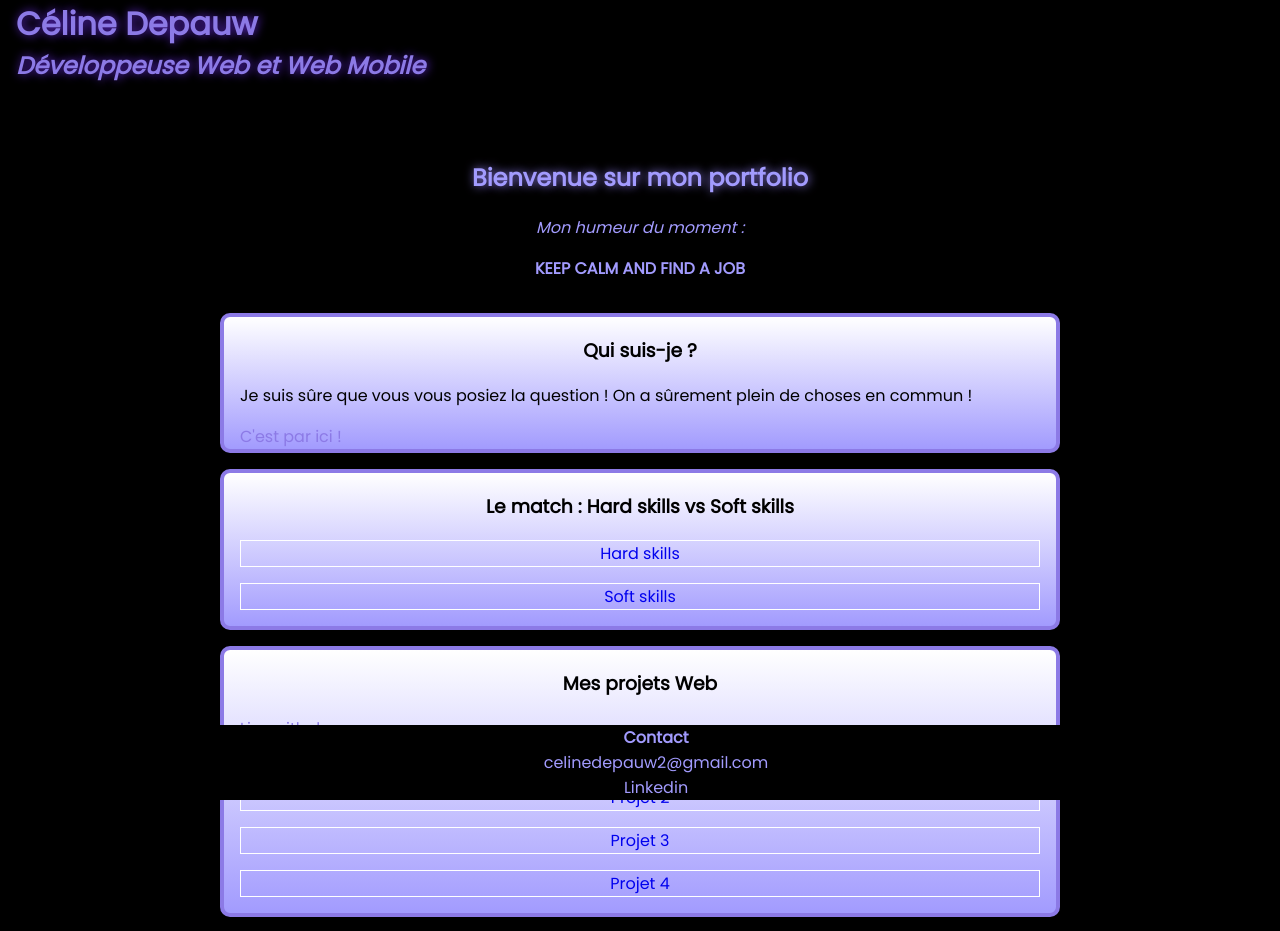
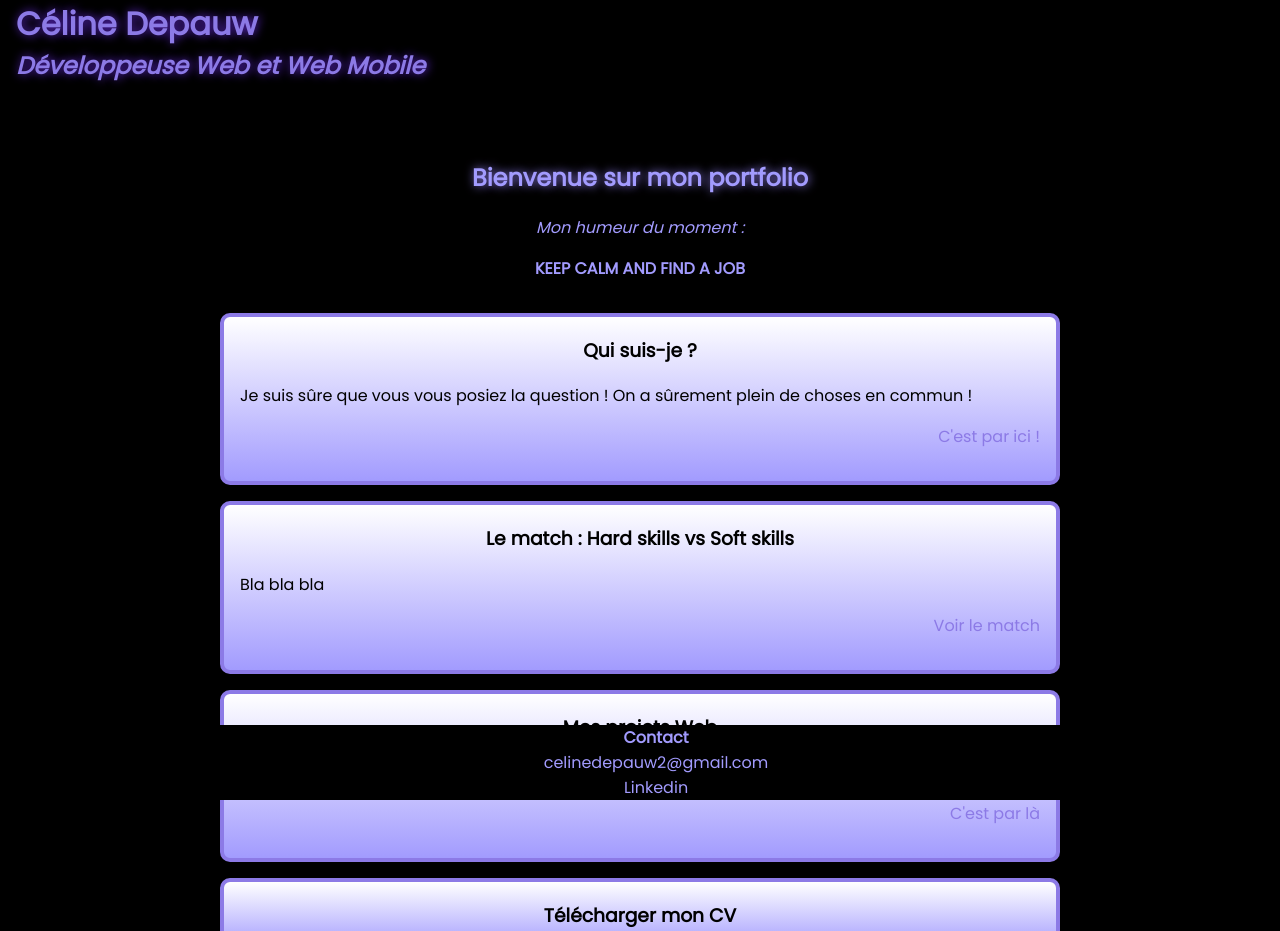
Before and after one commit to celinedepauw/netlify_deploy, a React (Create React App) app in the folder portfolio/: page / in a window 1280 px wide. Shown: the top 931 px of the page. Built offline with nearby package versions, Linux system fonts and the light colour scheme.

Commit message:
margin ok all pages

```diff
--- a/portfolio/src/App.scss
+++ b/portfolio/src/App.scss
@@ -1,3 +1,4 @@
 a {
     text-decoration: none;
+    color: #8c7ae6
 }
--- a/portfolio/src/components/Home/ProjectsSmall.js
+++ b/portfolio/src/components/Home/ProjectsSmall.js
@@ -4,13 +4,8 @@ import { Link } from 'react-router-dom';
 const ProjectsSmall = () => (
     <div className="projectsSmall">
         <h3 className="projectsSmall_title">Mes projets Web</h3>
-        <a href="https://github.com/celinedepauw" className="projectsSmall_github">Lien github</a>
-        <Link to="/projects" className="projectsSmall_all">
-            <div className="projectsSmall_one">O'Rando</div>
-            <div className="projectsSmall_one">Projet 2</div>
-            <div className="projectsSmall_one">Projet 3</div>
-            <div className="projectsSmall_one">Projet 4</div>
-        </Link>
+        <p className="projectsSmall_intro">J'ai commencé à coder en octobre 2020, mais j'ai déjà des choses à vous montrer !</p>
+        <p className="projectsSmall_link"><Link to="/projects">C'est par là</Link></p>
     </div>
 );
 
--- a/portfolio/src/components/Home/Resume.js
+++ b/portfolio/src/components/Home/Resume.js
@@ -2,7 +2,7 @@ import React from 'react';
 
 const Resume = () => (
     <div className="resume">
-        <h3>Télécharger mon CV</h3>
+        <h3 className="resume_title">Télécharger mon CV</h3>
     </div>
 );
 
--- a/portfolio/src/components/Home/SkillsSmall.js
+++ b/portfolio/src/components/Home/SkillsSmall.js
@@ -4,10 +4,8 @@ import { Link } from 'react-router-dom';
 const SkillsSmall = () => (
     <div className="skillsSmall">
         <h3 className="skillsSmall_title">Le match : Hard skills vs Soft skills</h3>
-        <Link to="/skills" className="skillsSmall_all">
-            <div className="skillsSmall_hardSkills">Hard skills</div>
-            <div className="skillsSmall_softSkills">Soft skills</div>
-        </Link>
+        <p className="skillsSmall_intro">Bla bla bla</p>
+        <p className="skillsSmall_link"><Link to="/skills" className="skillsSmall_match">Voir le match</Link></p>
 
  </div>
 );
--- a/portfolio/src/components/Home/WhoIAmSmall.js
+++ b/portfolio/src/components/Home/WhoIAmSmall.js
@@ -5,7 +5,7 @@ const WhoIAmSmall = () => (
     <div className="whoIAmSmall">
         <h3 className="whoIAmSmall_title">Qui suis-je ?</h3>
         <p className="whoIAmSmall_intro">Je suis sûre que vous vous posiez la question ! On a sûrement plein de choses en commun !</p>
-        <Link to="/qui_suis_je" className="whoIAmSmall_link">C'est par ici !</Link>
+        <p className="whoIAmSmall_link"><Link to="/qui_suis_je" >C'est par ici !</Link></p>
     </div>
 );
 
--- a/portfolio/src/components/Home/home.scss
+++ b/portfolio/src/components/Home/home.scss
@@ -1,7 +1,8 @@
 .home {
    margin-top: 10rem;
-   margin-bottom: 7rem;
+   margin-bottom: 10rem;
    text-align: justify;
+   color: black;
 
     .introduction {
         color: #a29bfe;
@@ -32,6 +33,7 @@
         border-radius: 10px;
         max-width: 800px;
         background: linear-gradient(to top, #a29bfe, white);
+        padding-bottom: 1rem;
 
         .whoIAmSmall_title {
             text-align: center;
@@ -42,8 +44,7 @@
         }
 
         .whoIAmSmall_link {
-            color: #8c7ae6;
-            text-align: center;
+            text-align: right;
 
             &:hover {
                 font-weight: bold;
@@ -58,23 +59,21 @@
         border-radius: 10px;
         max-width: 800px;
         background: linear-gradient(to top, #a29bfe, white);
+        padding-bottom: 1rem;
 
         .skillsSmall_title {
             text-align: center;
         }
 
-        .skillsSmall_all {
-            text-align: center;
+        .skillsSmall_intro {
 
+        }
 
-            .skillsSmall_hardSkills {
-                border: solid 1px white;
-                margin-bottom: 1rem;
-            }
+        .skillsSmall_link {
+            text-align: right;
 
-            .skillsSmall_softSkills {
-                border: solid 1px white;
-                margin-bottom: 1rem;
+            &:hover {
+                font-weight: bold;
             }
         }
 
@@ -86,27 +85,23 @@
         border: 4px solid #8c7ae6;
         border-radius: 10px;
         max-width: 800px;
+        padding-bottom: 1rem;
         background: linear-gradient(to top, #a29bfe, white);
 
         .projectsSmall_title {
             text-align: center;
         }
 
-        .projectsSmall_github {
-            color: #8c7ae6;
-            text-align: center;
+        .projectsSmall_intro {
+
+        }
+
+        .projectsSmall_link {
+            text-align: right;
+
 
             &:hover {
                 font-weight: bold;
-            }
-        }
-
-        .projectsSmall_all {
-            text-align: center;
-
-            .projectsSmall_one {
-                border: solid 1px white;
-                margin-bottom: 1rem;
             }
         }
     }
@@ -119,5 +114,9 @@
         border-radius: 10px;
         background: linear-gradient(to top, #a29bfe, white);
         text-align: center;
+
+        .resume_title {
+
+        }
     }
 }
--- a/portfolio/src/components/Projects/index.js
+++ b/portfolio/src/components/Projects/index.js
@@ -7,7 +7,7 @@ const Projects = () => (
         <div className="projects">
             <Link to="/" className="projects_return">Retour page accueil</Link>
             <h2 className="projects_title">Mes projets Web</h2>
-            <div>Projet 1</div>
+            <div>O'Rando</div>
             <div>Projet 2</div>
             <div>Projet 3</div>
             <div>Projet 4</div>
--- a/portfolio/src/components/Projects/projects.scss
+++ b/portfolio/src/components/Projects/projects.scss
@@ -1,7 +1,7 @@
 .projects {
-    margin-top: 10rem;
-    margin-bottom: 7rem;
     color: white;
+    max-width: 800px;
+    margin: 10rem auto;
 
     .projects_return {
         color: #8c7ae6;
--- a/portfolio/src/components/Skills/index.js
+++ b/portfolio/src/components/Skills/index.js
@@ -7,6 +7,7 @@ const Skills = () => (
         <div className="skills">
             <Link to="/" className="skills_return">Retour page accueil</Link>
             <h2 className="skills_title">Le match : Hard skills vs Soft skills</h2>
+            <p>Go go go !!!</p>
         </div>
 );
 
--- a/portfolio/src/components/Skills/skills.scss
+++ b/portfolio/src/components/Skills/skills.scss
@@ -1,6 +1,6 @@
 .skills {
-    margin-top: 10rem;
-    margin-bottom: 7rem;
+    max-width: 800px;
+    margin: 10rem auto;
     color: white;
 
     .skills_return {
--- a/portfolio/src/components/WhoIAm/whoIAm.scss
+++ b/portfolio/src/components/WhoIAm/whoIAm.scss
@@ -1,6 +1,6 @@
 .whoIAm {
-    margin-top: 10rem;
-    margin-bottom: 7rem;
+    max-width: 800px;
+    margin: 10rem auto;
     color: white;
 
     .whoIAm_return {
```
